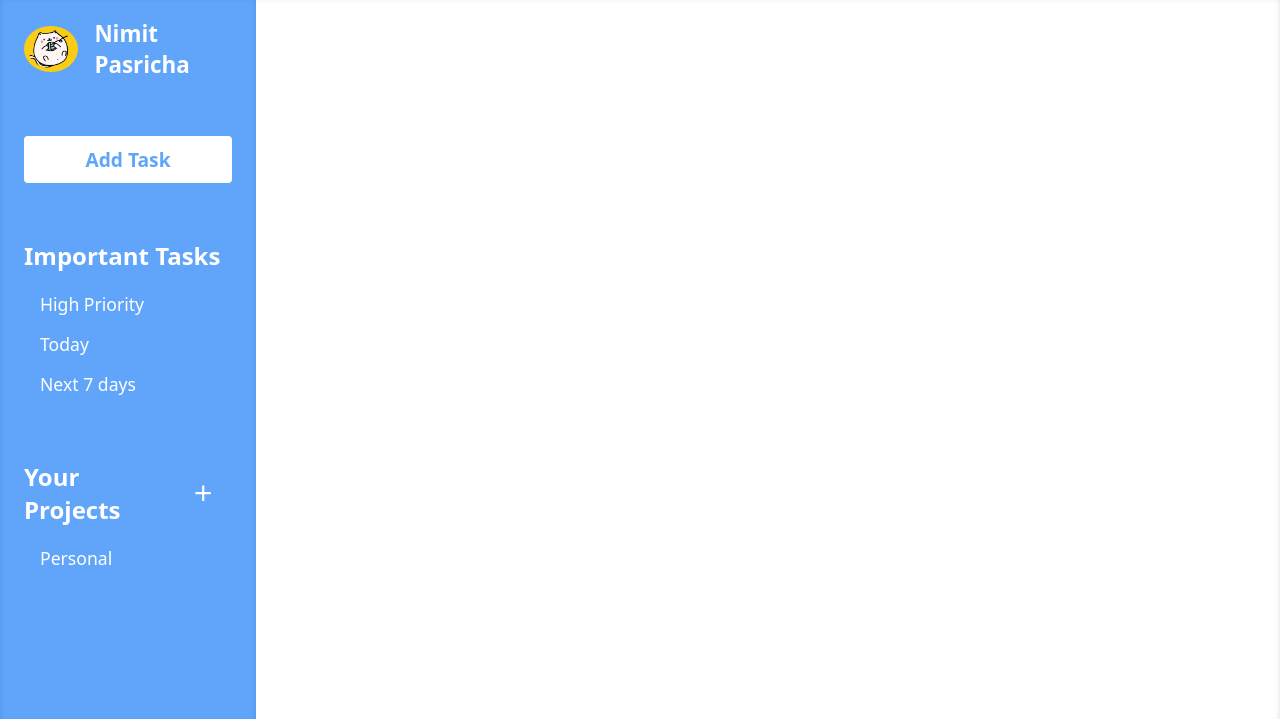
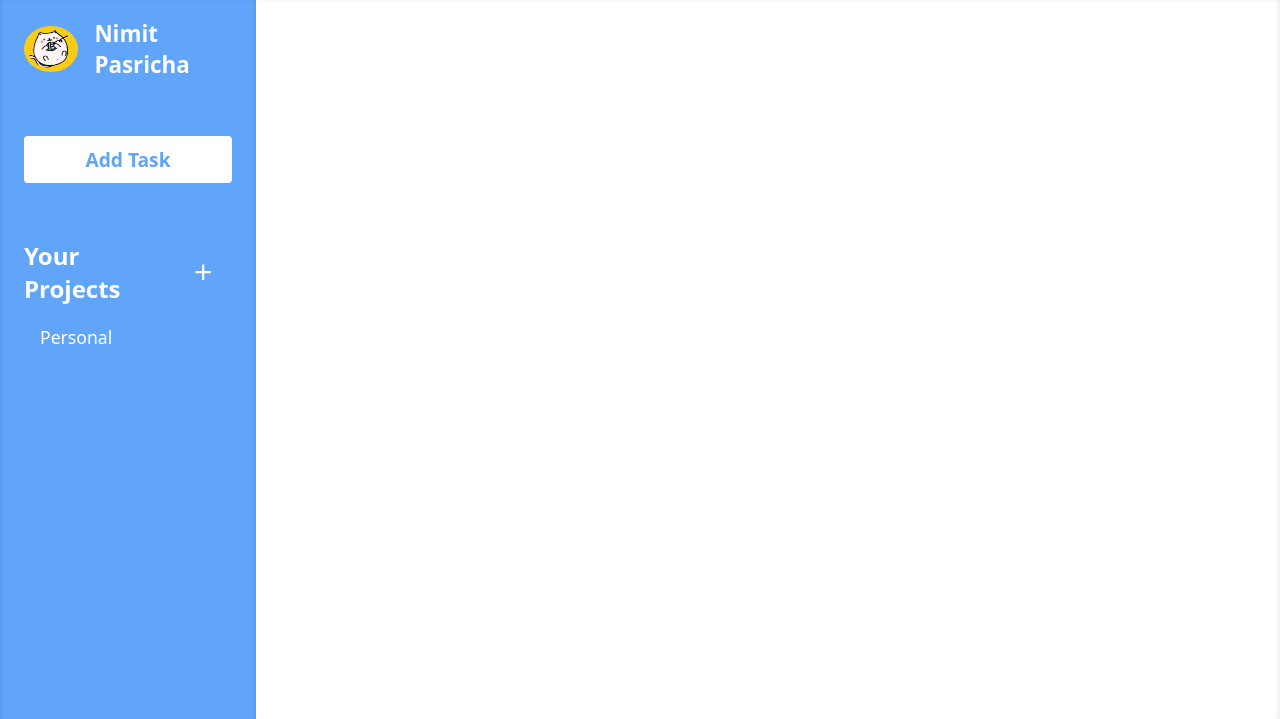
Before and after one commit to nimit-pasricha/Todo-List, a website built with webpack: page src/index.html in a window 1280 px wide. Shown: the part 81-800 px from the top of the page. Built offline with nearby package versions, Linux system fonts and the light colour scheme.

Commit message:
Remove important tasks menu from sidebar

```diff
--- a/src/index.html
+++ b/src/index.html
@@ -72,14 +72,6 @@
             </button>
           </form>
         </dialog>
-        <div class="time-based-tasks">
-          <h2>Important Tasks</h2>
-          <ul>
-            <li><button>High Priority</button></li>
-            <li><button>Today</button></li>
-            <li><button>Next 7 days</button></li>
-          </ul>
-        </div>
         <div class="projects">
           <div class="title-and-add">
             <h2>Your Projects</h2>
```
